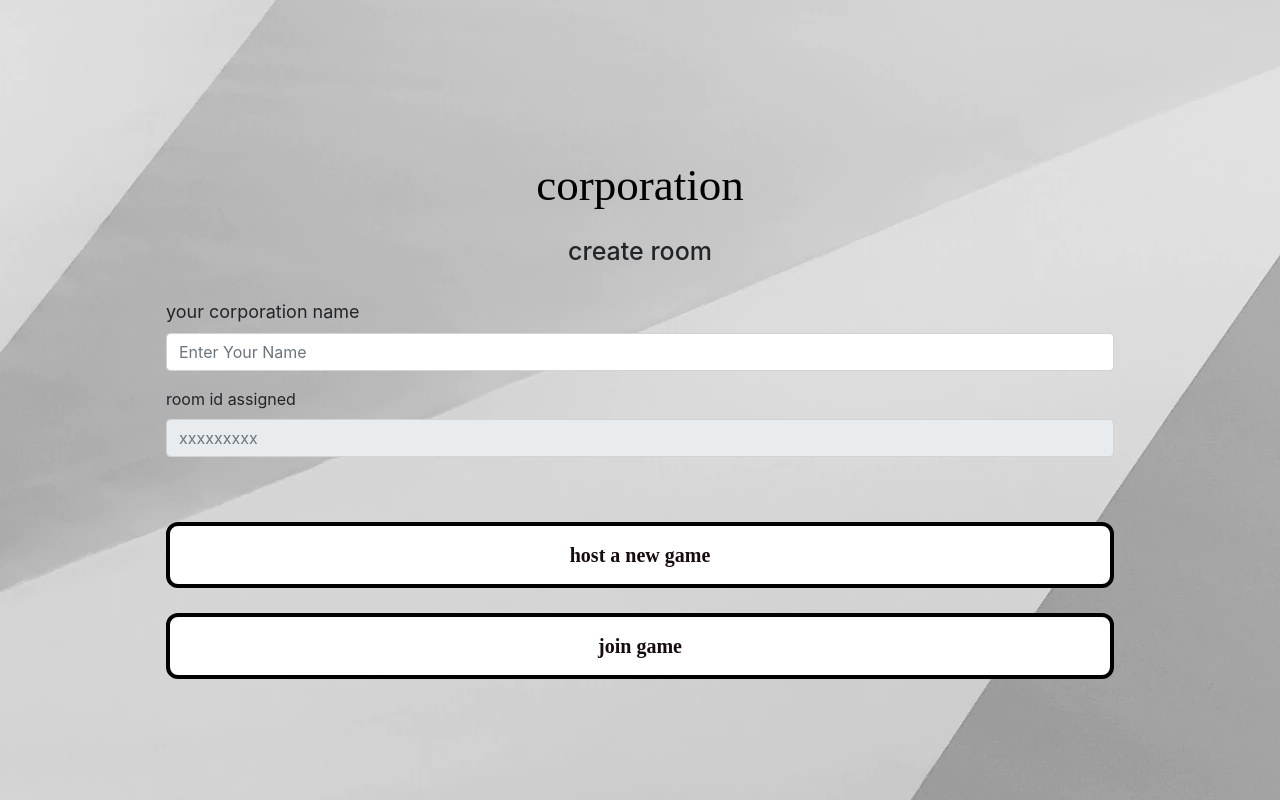
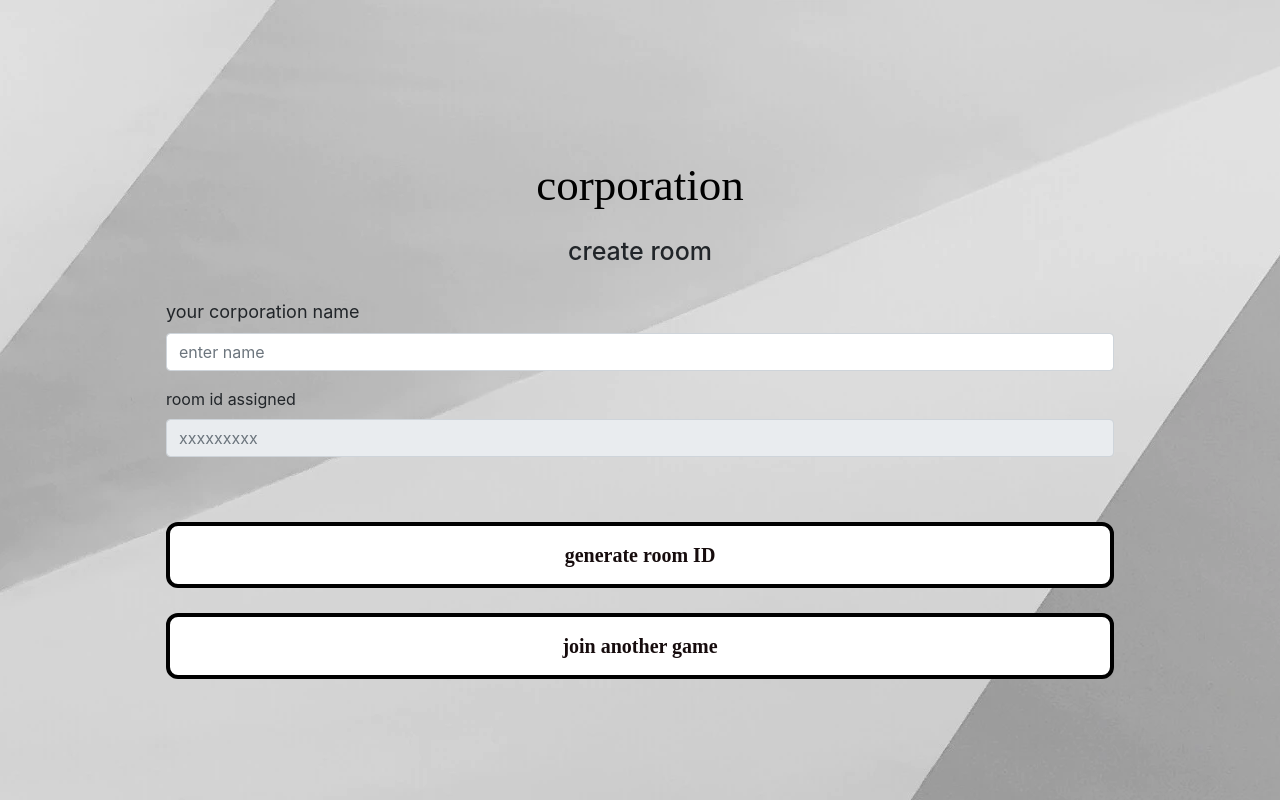
Before and after one commit to princethepatel/corporation, an Angular app in the folder frontend/: page /create-room in a window 1280 px wide. Built offline with nearby package versions, Linux system fonts and the light colour scheme; no server answers.

Commit message:
fix some formatting

```diff
--- a/frontend/src/app/components/create-room/create-room.component.html
+++ b/frontend/src/app/components/create-room/create-room.component.html
@@ -25,7 +25,7 @@
                             <div class="form-group">
                                 <label style="font-size: large;" for="name">your corporation name</label>
                                 <input type="text"  [(ngModel)]="registerObject.name"  name="name" class="form-control" id="name"
-                                    placeholder="Enter Your Name"   required />
+                                    placeholder="enter name"   required />
                             </div>
                             <!-- <div class="form-group">
                                 <label for="name">room name</label>
@@ -40,12 +40,12 @@
                             <br />
 
                             <button type="submit" class="btn-large" style="width: 100%">
-                                host a new game
+                                generate room ID
                             </button>
 
                             <button type="button" class="btn-large" (click)="goToJoinRoom()"
                                 style="width: 100%">
-                                join game
+                                join another game
                             </button>
                         </form>
                     </div>
--- a/frontend/src/app/components/join-room/join-room.component.html
+++ b/frontend/src/app/components/join-room/join-room.component.html
@@ -16,17 +16,13 @@
             <div class="bg-glass">
 
                 <div class="card-body px-4 py-5 px-md-5" id="form">
-                    <div class="col-lg d-flex justify-content-end px-0">
-                        <div class="collapse navbar-collapse" id="navbarSupportedContent">
-                            NEW
-                        </div>
-                    </div>
+
                     <p class="display-5 fw-bold ls-tight text-center titel-text"
                         style="font-size:45px; font-family:'kingthings_tw';">
                         corporation
                     </p>
                     <form ngNativeValidate (submit)="joinRoom()">
-                        <h3 class="text-center title-text" style="font-size:25px; font-family: 'kingthings_tw';">join room</h3>
+                        <h3 class="text-center title-text" style="font-size:25px; font-family: 'kingthings_tw';">join game</h3>
                         <br>
                         <div class="form-group title-text">
                             <label style="font-size: large;" for="name">your corporation name</label>
--- a/frontend/src/app/components/room/room.component.ts
+++ b/frontend/src/app/components/room/room.component.ts
@@ -32,7 +32,7 @@ export class RoomComponent implements OnInit {
 
       for (let key in data.users) {
         body!.innerHTML += `
-        <div class="p-2 m-2   shadow rounded-2"><div class="card" style="width: 18rem;">
+        <div class="p-2 m-2   shadow rounded-2"><div class="" style="width: 18rem;">
         <div class="card-body">
           <h5 class="card-title"></h5>
           <h6 class="card-subtitle mb-2 text-muted"></h6>
```
